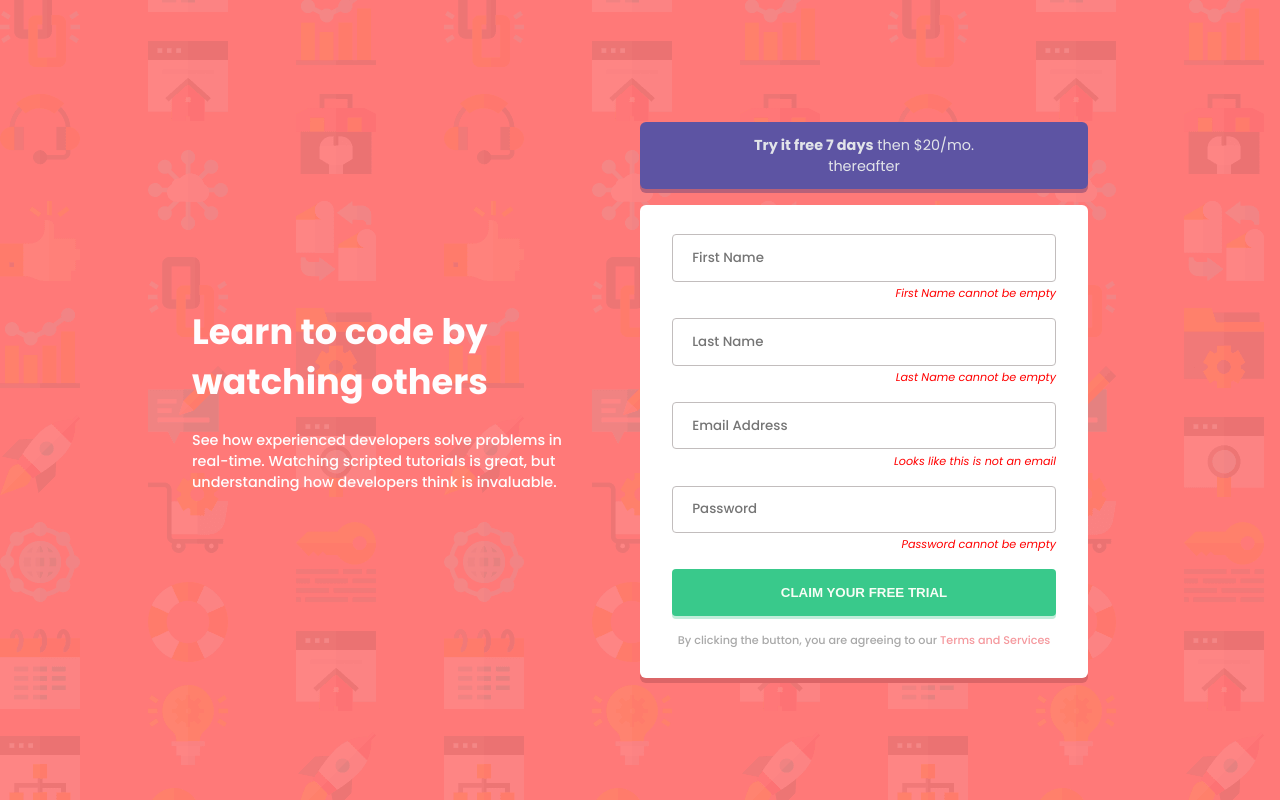
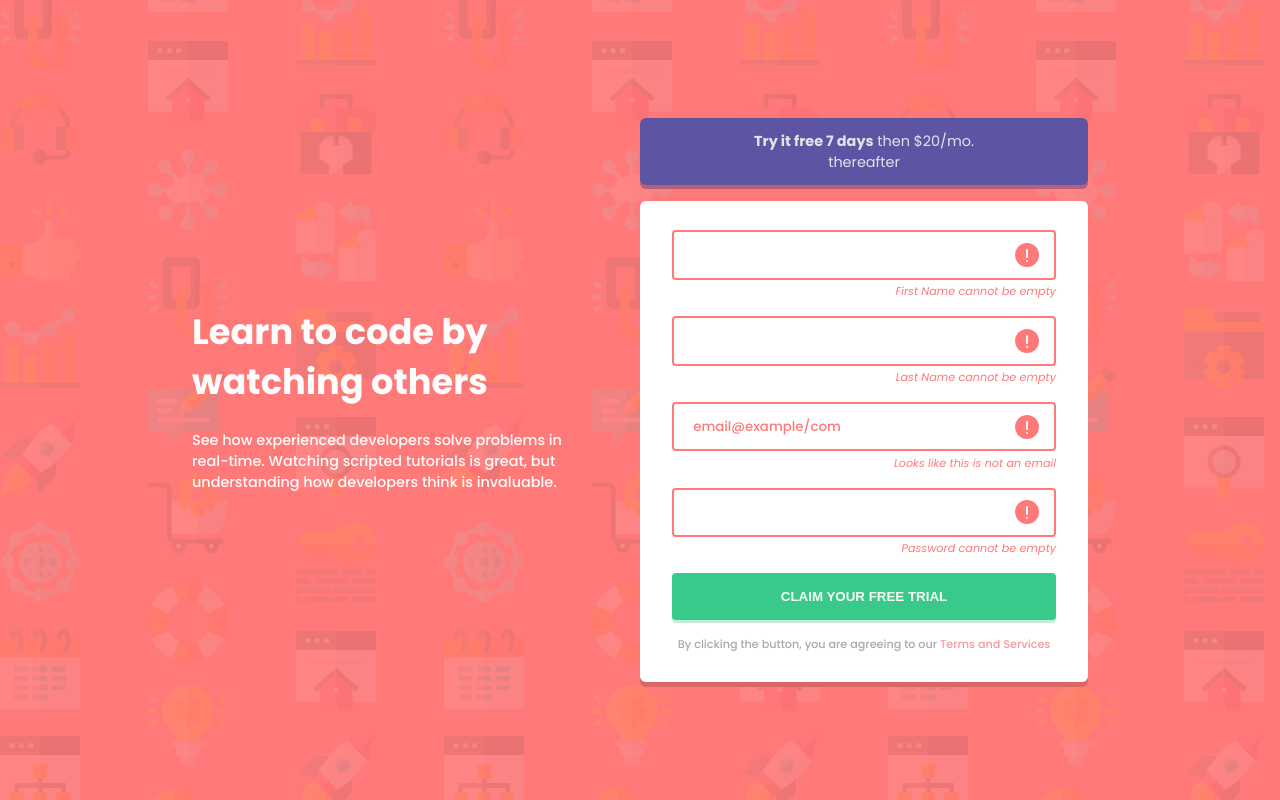
Before and after one commit to k-gourav/Signup-form, a React (Vite) app: page / in a window 1280 px wide. Both pictures are taken after a click on the button "CLAIM YOUR FREE TRIAL". Built offline with nearby package versions, Linux system fonts and the light colour scheme.

Commit message:
feat: add error message inside input box for email and logo - Added error logo for every input box  and invalid email error for email input - Implemented styling for the error logo as per requirement - Implemented email validation, and proper form validation

```diff
--- a/src/components/SignupForm/SignupForm.jsx
+++ b/src/components/SignupForm/SignupForm.jsx
@@ -1,4 +1,5 @@
 import React, { useState } from "react";
+import errorLogo from '../../assets/icons/icon-error.svg'
 import { useNavigate } from "react-router-dom";
 import styles from "./SignupForm.module.css";
 
@@ -7,6 +8,7 @@ const SignupForm = () => {
   const [lastName, setLastName] = useState("");
   const [email, setEmail] = useState("");
   const [password, setPassword] = useState("");
+  const [errors, setErrors] = useState({});
   const navigate = useNavigate();
 
   const validateEmail = (email) => {
@@ -16,8 +18,25 @@ const SignupForm = () => {
 
   const handleSubmit = (e) => {
     e.preventDefault();
-    if (firstName && lastName && validateEmail(email) && password) {
-      setValidInput(true);
+
+    const formErrors = {};
+    if (!firstName) {
+      formErrors.firstName = "First Name cannot be empty";
+    }
+
+    if (!lastName) formErrors.lastName = "Last Name cannot be empty";
+
+    if (!email) {
+      formErrors.email = "Looks like this is not an email";
+    } else if (!validateEmail(email)) {
+      formErrors.email = "Looks like this is not an email";
+    }
+
+    if (!password) formErrors.password = "Password cannot be empty";
+
+    setErrors(formErrors);
+
+    if (Object.keys(formErrors).length === 0) {
       navigate("/signup-success");
     }
   };
@@ -30,79 +49,68 @@ const SignupForm = () => {
         </p>
       </div>
 
-      <form
-        className={styles.signupform__body}
-        action=""
-        onSubmit={handleSubmit}
-      >
+      <div className={styles.signupform__body}>
         <div>
           <input
             type="text"
             name="firstname"
-            placeholder="First Name"
-            className={styles.input__firstname}
+            placeholder={errors.firstName ? "" : "First Name"}
+            className={errors.firstName ? styles.error__input : ""}
             onChange={(e) => setFirstName(e.target.value)}
             value={firstName}
           />
-          {firstName ? (
-            ""
-          ) : (
-            <p className={styles.error__message}>First Name cannot be empty</p>
+          {errors.firstName && (
+            <p className={styles.error__message}>{errors.firstName}</p>
           )}
         </div>
         <div>
           <input
             type="text"
             name="lastname"
-            placeholder="Last Name"
-            className={styles.input__lastname}
+            placeholder={errors.lastName ? "" : "Last Name"}
+            className={errors.lastName ? styles.error__input : ""}
             onChange={(e) => setLastName(e.target.value)}
             value={lastName}
           />
-          {lastName ? (
-            ""
-          ) : (
-            <p className={styles.error__message}>Last Name cannot be empty</p>
+          {errors.lastName && (
+            <p className={styles.error__message}>{errors.lastName}</p>
           )}
         </div>
         <div>
           <input
             type="email"
             name="email"
-            placeholder="Email Address"
-            className={styles.input__email}
+            placeholder={errors.email ? "email@example/com" : "Email Address"}
+            className={errors.email ? styles.error__input : ""}
             onChange={(e) => setEmail(e.target.value)}
             value={email}
           />
-          {email ? (
-            ""
-          ) : (
-            <p className={styles.error__message}>
-              Looks like this is not an email
-            </p>
+          {errors.email && (
+            <p className={styles.error__message}>{errors.email}</p>
           )}
         </div>
         <div>
           <input
             type="password"
             name="password"
-            placeholder="Password"
+            placeholder={errors.password ? "" : "Password"}
+            className={errors.password ? styles.error__input : ""}
             onChange={(e) => setPassword(e.target.value)}
             value={password}
           />
-          {password ? (
-            ""
-          ) : (
-            <p className={styles.error__message}>Password cannot be empty</p>
+          {errors.password && (
+            <p className={styles.error__message}>{errors.password}</p>
           )}
         </div>
 
-        <button type="submit">CLAIM YOUR FREE TRIAL</button>
+        <button type="submit" onClick={handleSubmit}>
+          CLAIM YOUR FREE TRIAL
+        </button>
         <p className={styles.signup__terms}>
           By clicking the button, you are agreeing to our
           <span id={styles.terms__content}> Terms and Services</span>
         </p>
-      </form>
+      </div>
     </div>
   );
 };
--- a/src/components/SignupForm/SignupForm.module.css
+++ b/src/components/SignupForm/SignupForm.module.css
@@ -49,11 +49,21 @@ input[placeholder]:focus {
   border: 1px solid #e2dfed;
 }
 .error__message{
-  color: red;
+  color: #ff7978;
   font-size: 0.7rem;
   font-style: italic;
   float: right;
   margin-top: 0.2rem;
+}
+.error__input{
+  border: 2px solid #ff7978 !important;
+  background-image: url("../../assets/icons/icon-error.svg");
+  background-repeat: no-repeat;
+  background-position: center right 15px;
+}
+.error__input::placeholder{
+  color: #ff7978;
+
 }
 button[type="submit"] {
   background-color: #39c98b;
```
